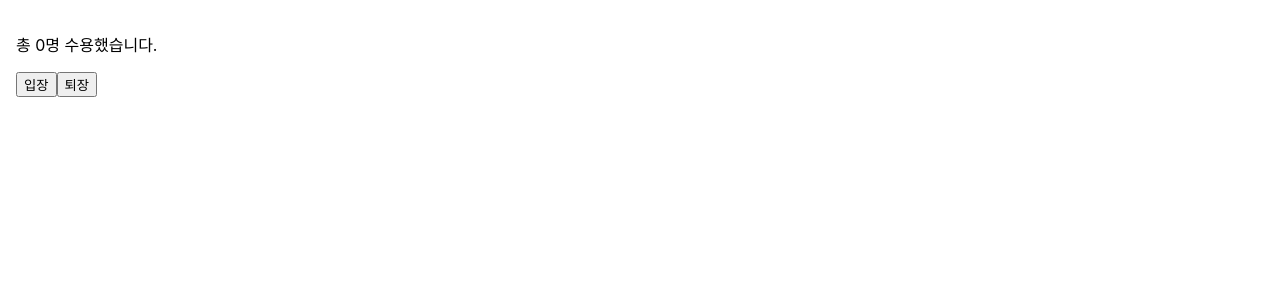
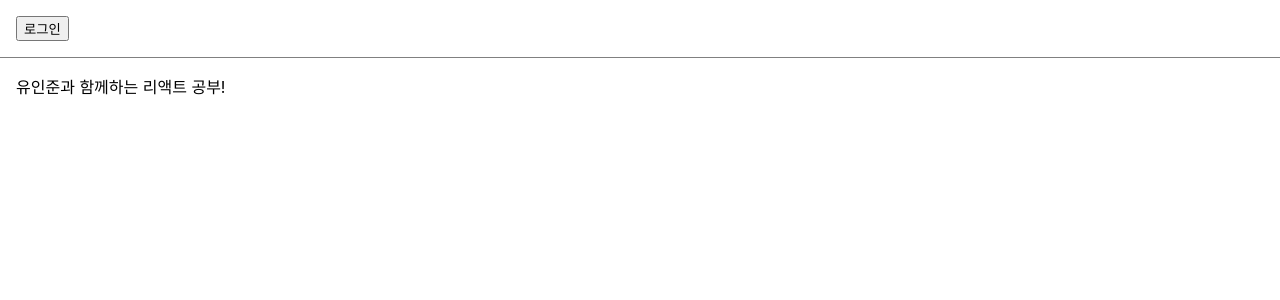
Before and after one commit to UBamtol/23-React1, a React (Create React App) app: page / in a window 1280 px wide. Shown: the top 300 px of the page. Built offline with nearby package versions, Linux system fonts and the light colour scheme.

Commit message:
2023.04.27 commit

```diff
--- /dev/null
+++ b/src/chapter_08/LandingPage.jsx
@@ -0,0 +1,25 @@
+import React, { useState } from 'react';
+import Toolbar from './Toolbar';
+
+const LandingPage = (props) => {
+  const [isLoggedIn, setIsLoggedIn] = useState(false);
+
+  const onClickLogin = () => {
+    setIsLoggedIn(true);
+  };
+  const onClickLogout = () => {
+    setIsLoggedIn(false);
+  };
+  return (
+    <div>
+      <Toolbar
+        isLoggedIn={isLoggedIn}
+        onClickLogin={onClickLogin}
+        onClickLogout={onClickLogout}
+      />
+      <div style={{ padding: 16 }}>유인준과 함께하는 리액트 공부!</div>
+    </div>
+  );
+};
+
+export default LandingPage;
--- /dev/null
+++ b/src/chapter_08/Toolbar.jsx
@@ -0,0 +1,30 @@
+import React from 'react';
+
+const styles = {
+  wrapper: {
+    padding: 16,
+    display: 'flex',
+    flexDirection: 'row',
+    borderBottom: '1px solid grey',
+  },
+  greeting: {
+    marginRight: 8,
+  },
+};
+
+const Toolbar = (props) => {
+  const { isLoggedIn, onClickLogin, onClickLogout } = props;
+
+  return (
+    <div style={styles.wrapper}>
+      {isLoggedIn && <span style={styles.greeting}>환영합니다.</span>}
+      {isLoggedIn ? (
+        <button onClick={() => onClickLogout()}>로그아웃</button>
+      ) : (
+        <button onClick={() => onClickLogin()}>로그인</button>
+      )}
+    </div>
+  );
+};
+
+export default Toolbar;
--- a/src/index.js
+++ b/src/index.js
@@ -2,12 +2,12 @@
 import ReactDOM from 'react-dom/client';
 import './index.css';
 import reportWebVitals from './reportWebVitals';
-import Accommodate from './chapter_07/Accommodate';
+import LandingPage from './chapter_08/LandingPage';
 
 const root = ReactDOM.createRoot(document.getElementById('root'));
 root.render(
   <React.StrictMode>
-    <Accommodate />
+    <LandingPage />
   </React.StrictMode>
 );
 
```
Also changed, not shown: src/chapter_08/ConfirmButton.jsx (added, +18 -0 lines), 1 other file (tests, documents, lock files or other folders).
